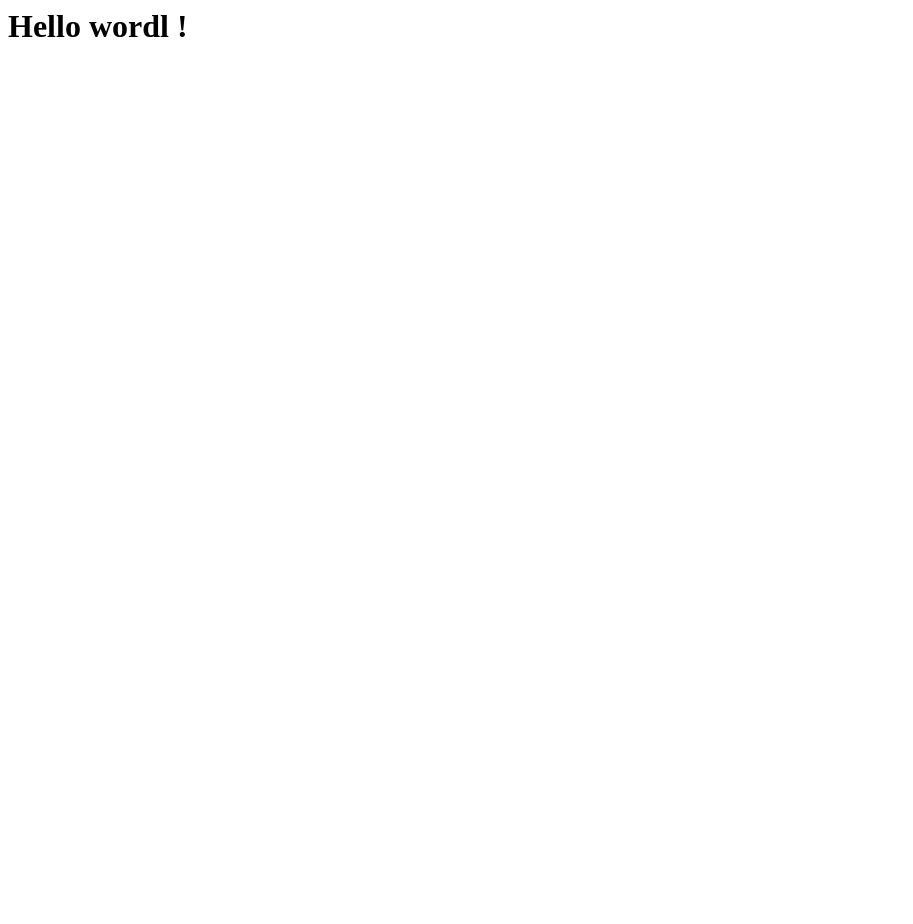
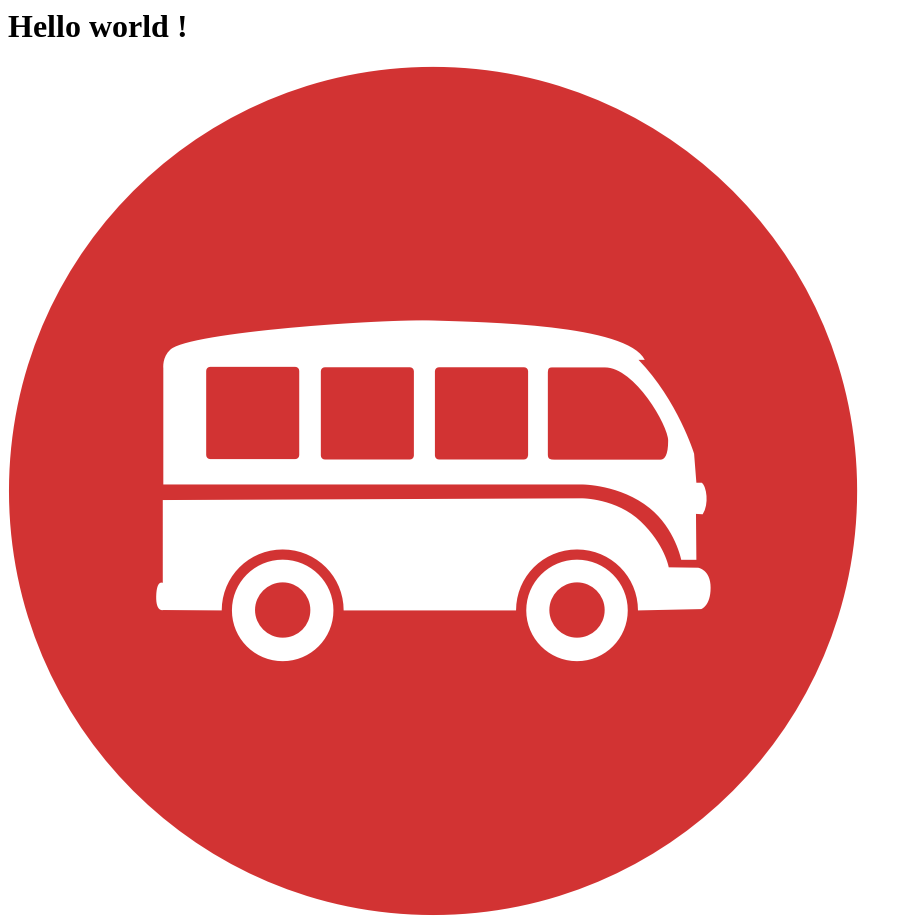
Before and after one commit to claire-gtr/git-101, a plain HTML site: page index.html in a window 1280 px wide. Shown: the whole page, without its empty margins (0-913 px from the left). Before the commit the page ends 800 px from the top, so only its background shows below. Drawn offline with Linux system fonts and the light colour scheme.

Commit message:
Added image to homepage

```diff
--- a/index.html
+++ b/index.html
@@ -3,6 +3,7 @@
 
   </head>
   <body>
-    <h1>Hello wordl !</h1>
+    <h1>Hello world !</h1>
+    <img src="logo.png">
   </body>
 </html>
```
Also changed, not shown: logo.png (added).
